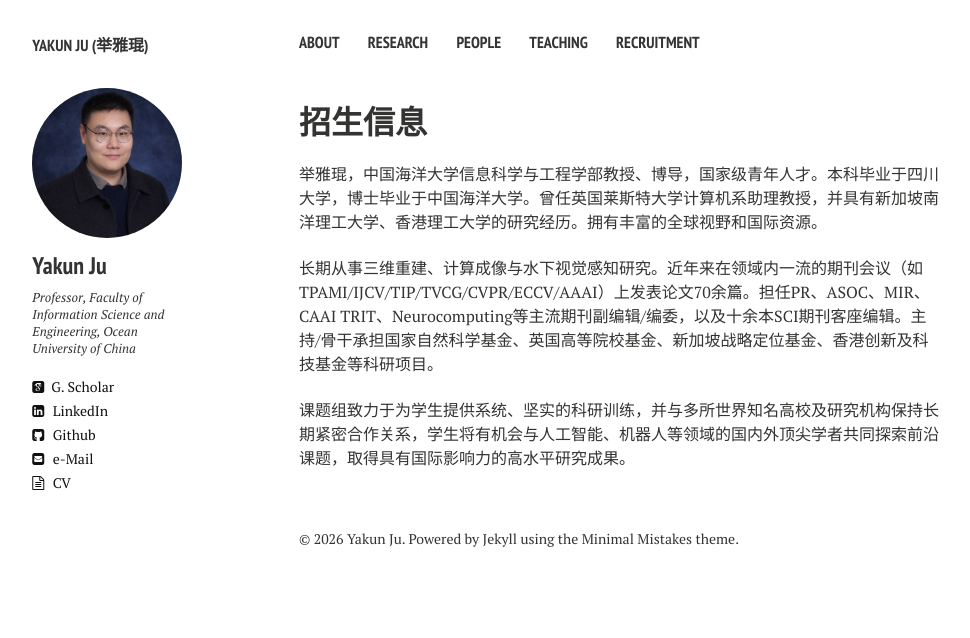
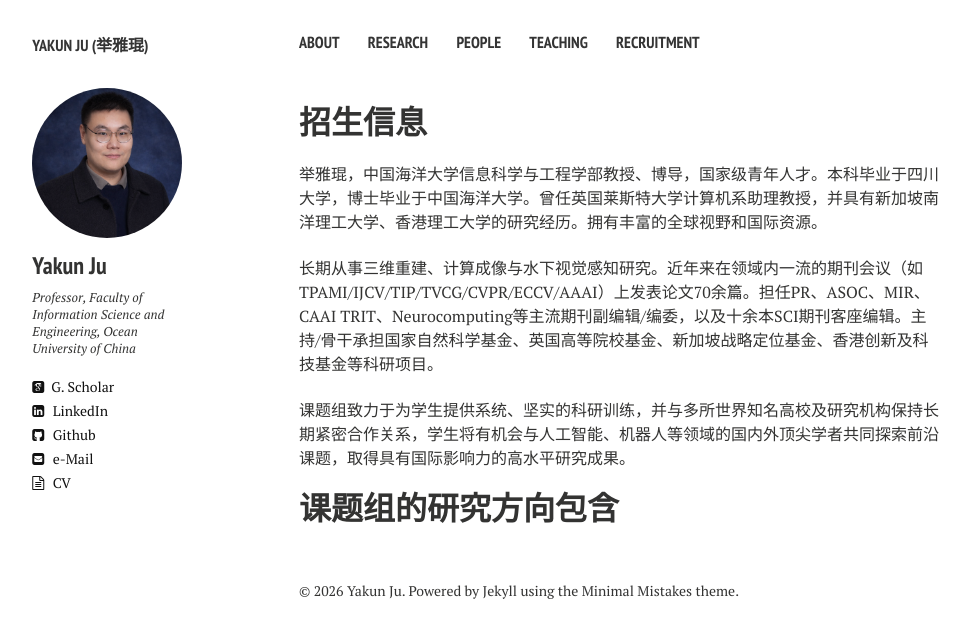
Before and after one commit to juyakun/juyakun.github.io, a Jekyll site: the page built from recruitment.md, in a window 1280 px wide. Shown: the top 638 px of the page, without its empty margins (21-991 px from the left). Built offline with Jekyll 4.4.1, drawn with Linux system fonts in a browser that asks for light colours; nearby versions of some CDN libraries.

Commit message:
Update recruitment.md

```diff
--- a/recruitment.md
+++ b/recruitment.md
@@ -14,3 +14,6 @@ comments: false
 <br>
 <br>
 课题组致力于为学生提供系统、坚实的科研训练，并与多所世界知名高校及研究机构保持长期紧密合作关系，学生将有机会与人工智能、机器人等领域的国内外顶尖学者共同探索前沿课题，取得具有国际影响力的高水平研究成果。
+<br>
+
+# 课题组的研究方向包含
```
